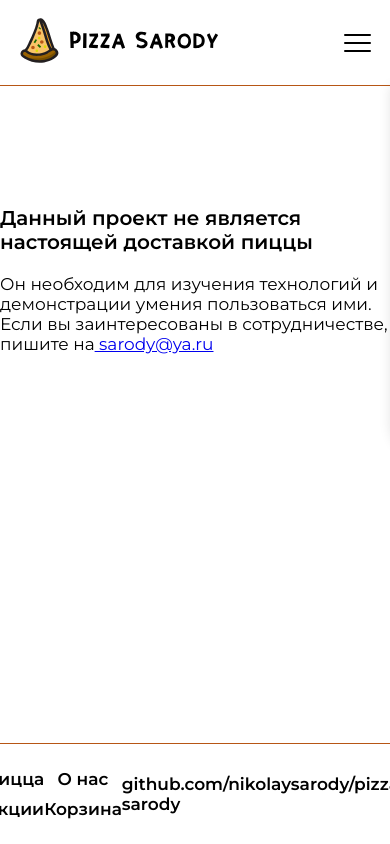
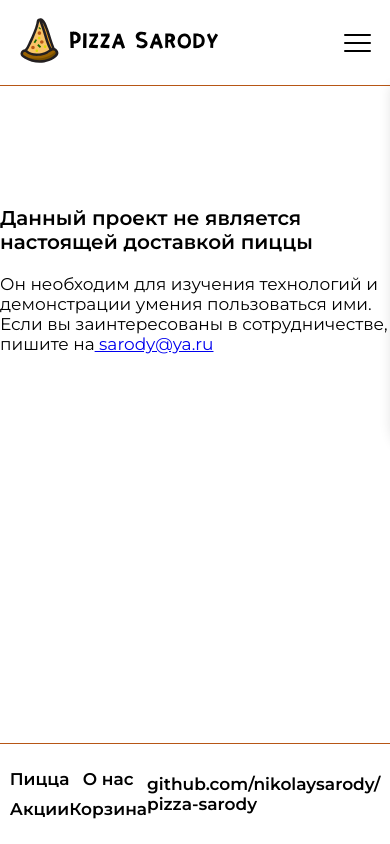
Before and after one commit to nikolaysarody/pizza-sarody, a React (Create React App) app: page /about in a window 390 px wide. Built offline with nearby package versions, Linux system fonts and the light colour scheme.

Commit message:
mobile compatibility

```diff
--- a/src/components/footer/footer.js
+++ b/src/components/footer/footer.js
@@ -44,7 +44,7 @@ function Footer() {
                     <div className='footer__section'>
                         <div className='footer__button'>
                             <a href='https://github.com/nikolaysarody/pizza-sarody'
-                               target='_blank'>github.com/nikolaysarody/pizza-sarody</a>
+                               target='_blank'>github.com/nikolaysarody/<br/>pizza-sarody</a>
                         </div>
                     </div>
                 </div>
--- a/src/components/footer/footer.scss
+++ b/src/components/footer/footer.scss
@@ -40,6 +40,7 @@
 
     &__button{
         margin-bottom: 10px;
+        white-space: nowrap;
 
         &:last-child{
             margin-bottom: 0;
--- a/src/components/header/sideNav/sideNav.scss
+++ b/src/components/header/sideNav/sideNav.scss
@@ -1,14 +1,11 @@
 .header {
   &__side-nav {
     position: absolute;
-    //width: 414px;
-    //height: 589px;
     background: #FFFFFF;
     box-shadow: 5px 5px 12px 5px rgba(0, 0, 0, 0.1);
     border-radius: 0 0 0 28px;
     top: 86px;
     right: 0;
-    //transform: translateX(42px);
 
     &-btn-menu {
       cursor: pointer;
```
